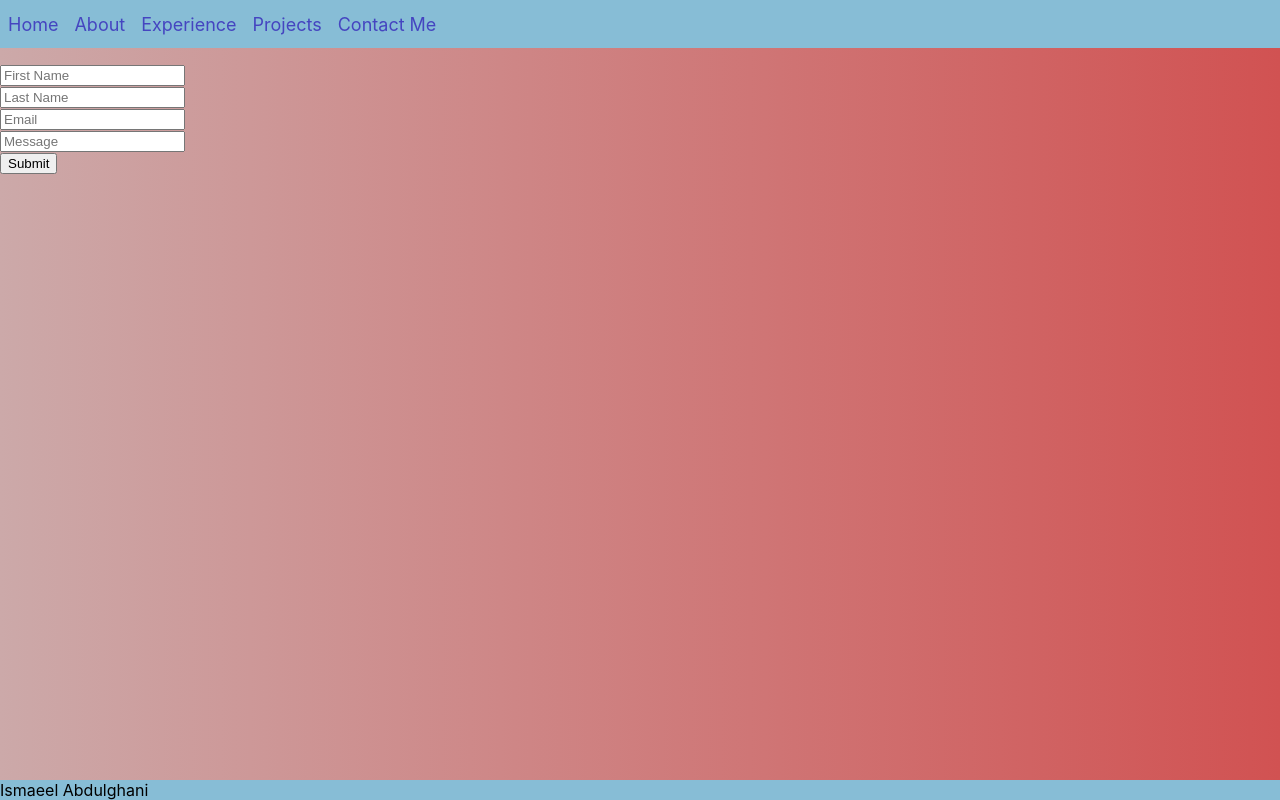
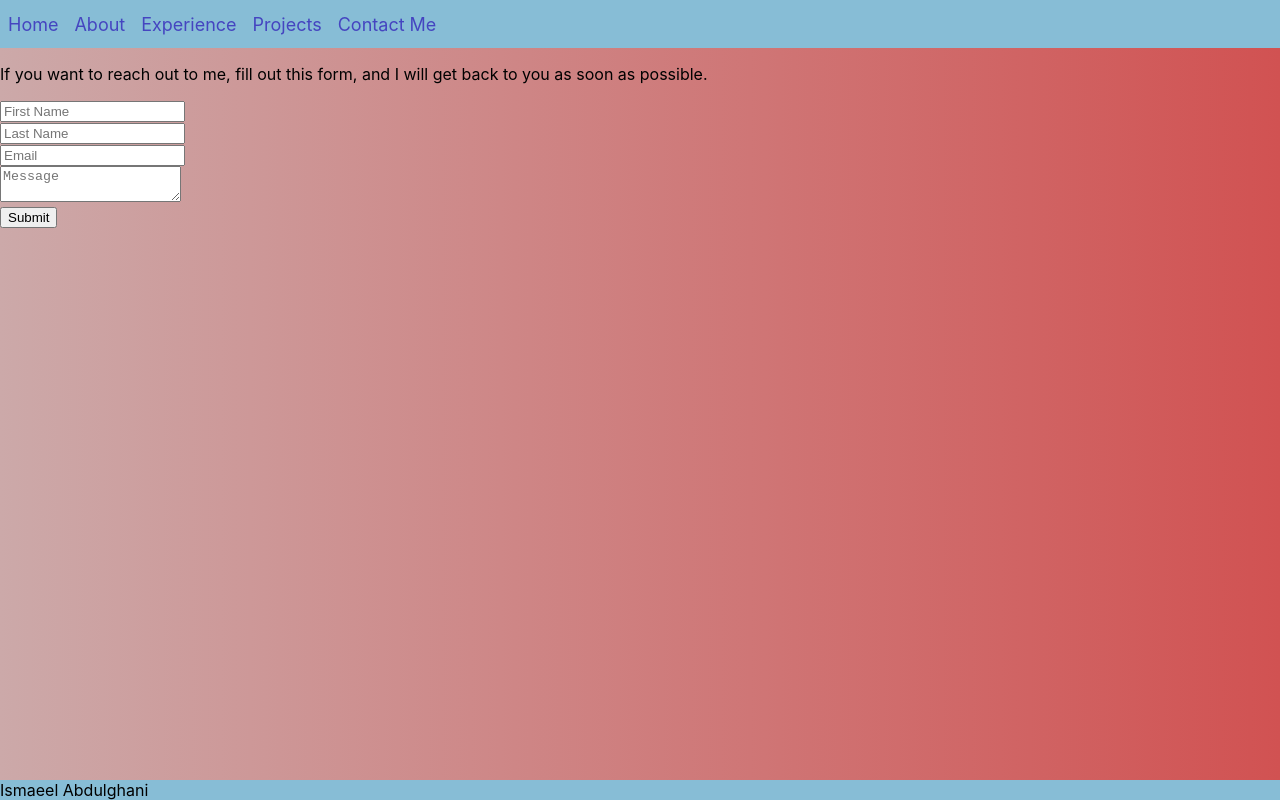
Before and after one commit to iaAbdulghani/personal-website, a React (Create React App) app: page /contact in a window 1280 px wide. Built offline with nearby package versions, Linux system fonts and the light colour scheme.

Commit message:
Finished contact form front end

```diff
--- a/src/components/Form/Form.js
+++ b/src/components/Form/Form.js
@@ -5,7 +5,8 @@ class Form extends React.Component {
   constructor(props){
       super(props);
       this.state = {
-          name: '',
+          fName: '',
+          lName: '',
           email: '',
           message: '',
           disabled: false,
@@ -15,16 +16,30 @@ class Form extends React.Component {
 
   handleSubmit =(event)=>{
       event.preventDefault()
-    console.log('Yo')
+
+      this.setState({
+          disabled: true,
+      })
+    }
+    handleChange = (event)=>{
+        const target = event.target
+        const id = target.id
+
+        this.setState({
+            [id]: target.value
+        })
+
     }
 
   render(){
       return(
-        <form className="Items" onSubmit={this.handleSubmit}>
-           <div> <input type="text" placeholder="First Name"  onChange={this.handleChange}/></div>
-            <div><input type="text" placeholder="Last Name"  onChange={this.handleChange} /></div>
-            <div><input type="email" placeholder="Email"  onChange={this.handleChange} /></div>
-           <div> <input type="text" placeholder="Message"  onChange={this.handleChange} /></div>
+
+        <form className="items" onSubmit={this.handleSubmit}>
+            <p>If you want to reach out to me, fill out this form, and I will get back to you as soon as possible.</p>
+           <div> <input type="text" id="fName" placeholder="First Name"  onChange={this.handleChange}/></div>
+            <div><input type="text" id="lName" placeholder="Last Name"  onChange={this.handleChange} /></div>
+            <div><input type="email" id="email" placeholder="Email"  onChange={this.handleChange} /></div>
+           <div> <textarea id="message" placeholder="Message"  onChange={this.handleChange} /></div>
             <div><input type="submit"/></div>
         </form>
       )
```
